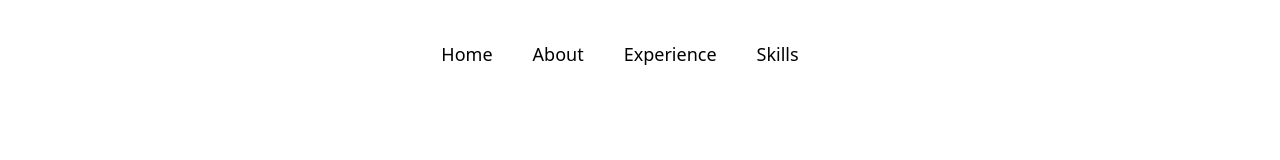
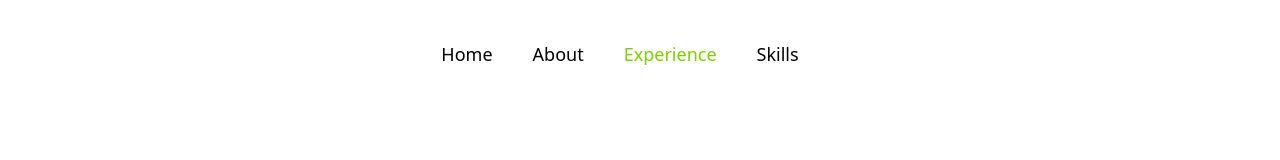
Before and after one commit to tylerfann/new-portfolio, a Next.js app: page /experience in a window 1280 px wide. Shown: the top 160 px of the page. Built offline with nearby package versions, Linux system fonts and the light colour scheme.

Commit message:
add active styling as a test

```diff
--- a/app/skills/page.tsx
+++ b/app/skills/page.tsx
@@ -3,10 +3,10 @@ const Skills = () => {
   return (
     <div>
       {Object.keys(SKILLS).map((category) => (
-        <div className="m-5">
+        <div className="m-5" key={category}>
           <div key={category}>{category}</div>
           <ul>
-            {SKILLS[category].map((skill) => <li>{skill}</li>)}
+            {SKILLS[category].map((skill) => <li key={skill}>{skill}</li>)}
           </ul>
         </div>
       ))}
--- a/components/NavItem.tsx
+++ b/components/NavItem.tsx
@@ -1,9 +1,18 @@
+"use client";
 import Link from "next/link";
 import type { NavItemType } from "@/types/NavItemType";
 import { JSX } from "react";
+import { usePathname } from "next/navigation";
+import clsx from "clsx";
 
-const NavItem = ({ name, href }: NavItemType): JSX.Element => (
-  <Link href={href} className="mr-10"><span className="text-lg">{name}</span></Link>
-);
+const NavItem = ({ name, href }: NavItemType): JSX.Element => {
+  const pathname = usePathname();
+
+  const isActive = pathname === href;
+
+  return (
+    <Link href={href} className="mr-10"><span className={clsx("text-lg", isActive && "text-lime-500")}>{name}</span></Link>
+  );
+};
 
 export default NavItem;
```
Also changed, not shown: package.json (+7 -6 lines), 1 other file (tests, documents, lock files or other folders).
